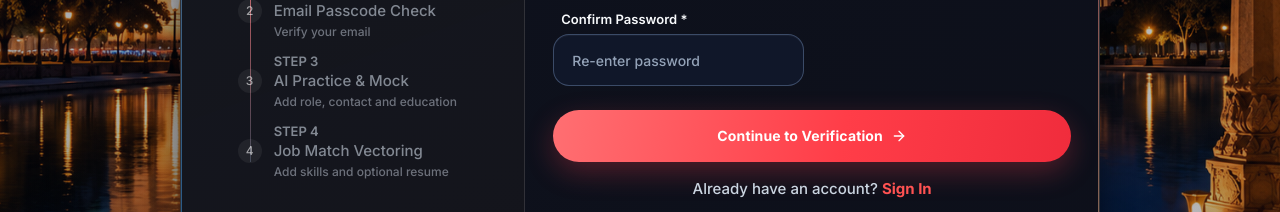
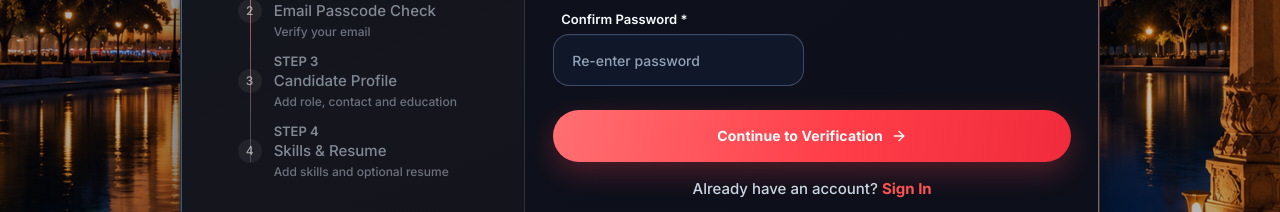
Before and after one commit to hirego1ai-design/hariom-, a Next.js app: page /register in a window 1280 px wide. Shown: the part 450-662 px from the top of the page. Built offline with nearby package versions, Linux system fonts and the light colour scheme; no server answers.

Commit message:
fix(candidate): align registration progress labels with real onboarding steps

```diff
--- a/src/app/register/page.tsx
+++ b/src/app/register/page.tsx
@@ -145,7 +145,7 @@ export default function RegisterPage() {
                   Step 3
                 </p>
                 <p className="font-body-md text-xs text-text-secondary">
-                  AI Practice & Mock
+                  Candidate Profile
                 </p>
                 <p className="auth-step-description">Add role, contact and education</p>
               </div>
@@ -160,7 +160,7 @@ export default function RegisterPage() {
                   Step 4
                 </p>
                 <p className="font-body-md text-xs text-text-secondary">
-                  Job Match Vectoring
+                  Skills & Resume
                 </p>
                 <p className="auth-step-description">Add skills and optional resume</p>
               </div>
```
